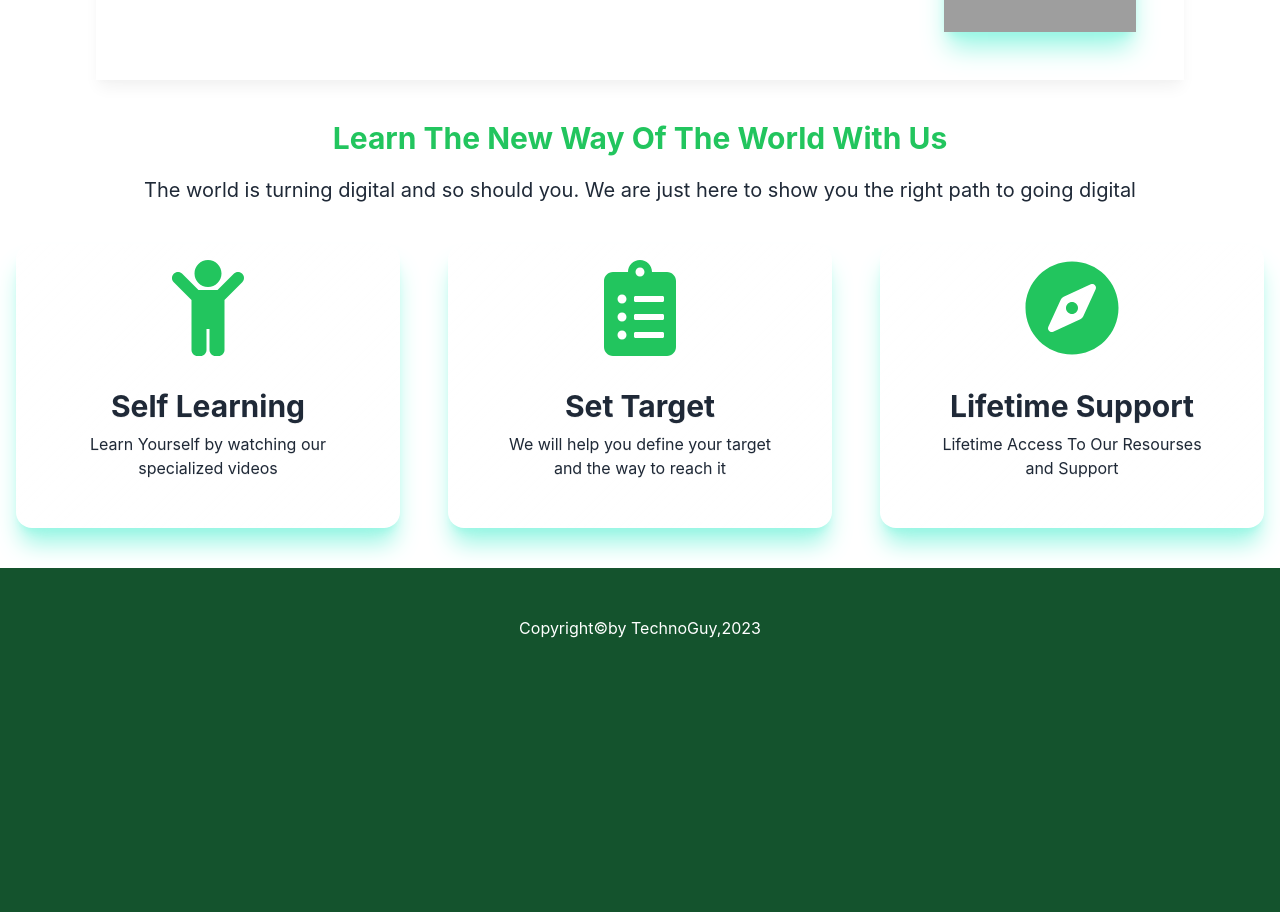
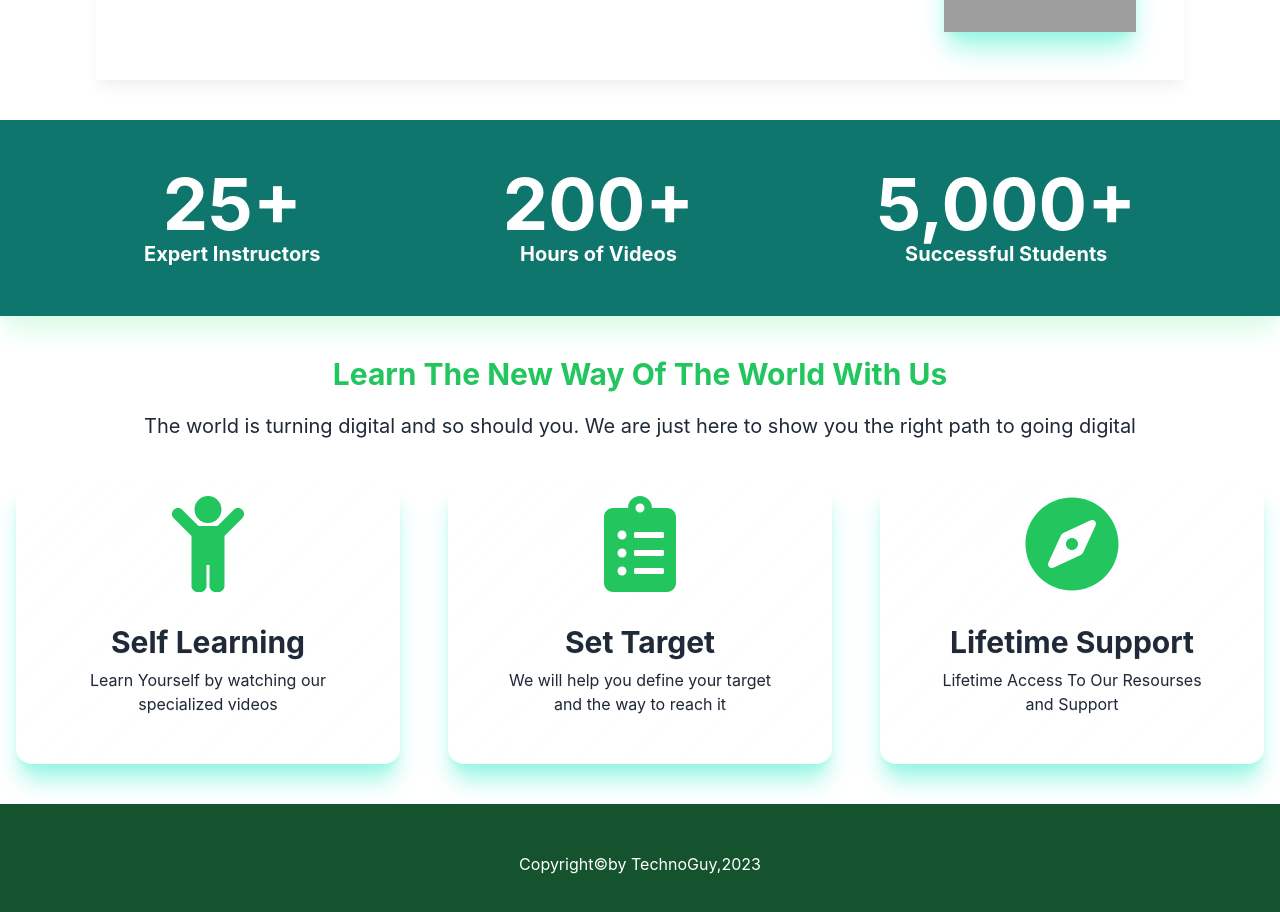
Before and after one commit to sartajdev007/technoGuy-learning-client, a React (Create React App) app: page / in a window 1280 px wide. Shown: the part 1320-2232 px from the top of the page. Built offline with nearby package versions, Linux system fonts and the light colour scheme; no server answers; grey boxes are pictures that could not be loaded.

Commit message:
outline added

```diff
--- a/package.json
+++ b/package.json
@@ -8,6 +8,7 @@
     "@testing-library/user-event": "^13.5.0",
     "daisyui": "^2.33.0",
     "react": "^18.2.0",
+    "react-countup": "^6.4.0",
     "react-dom": "^18.2.0",
     "react-icons": "^4.6.0",
     "react-scripts": "5.0.1",
--- a/src/components/Blogs/Blogs.js
+++ b/src/components/Blogs/Blogs.js
@@ -13,8 +13,8 @@ const Blogs = () => {
             <div className='mt-7'>
                 <p className='text-5xl font-bold text-green-500'>TechnoBoy Blogs</p>
             </div>
-            <div className='mt-5 w-75'>
-                <div tabIndex={0} className="collapse collapse-arrow border border-base-300 bg-base-100 rounded-box">
+            <div className='my-10 mx-auto flex flex-col justify-center w-[800px]'>
+                <div tabIndex={0} className="collapse collapse-arrow border border-base-300 bg-base-100 rounded-box my-5">
                     <input type="checkbox" name="" id="" />
                     <div className="collapse-title text-xl font-medium">
                         How does the private route work?
--- a/src/components/FAQ/FAQ.js
+++ b/src/components/FAQ/FAQ.js
@@ -13,8 +13,8 @@ const FAQ = () => {
             <div className='mt-7'>
                 <p className='text-5xl font-bold text-green-500'>Frequently Asked Questions</p>
             </div>
-            <div className='mt-5 w-75'>
-                <div tabIndex={0} className="collapse collapse-arrow border border-base-300 bg-base-100 rounded-box">
+            <div className='my-10 mx-auto flex flex-col justify-center w-[500px]'>
+                <div tabIndex={0} className="collapse collapse-arrow border border-base-300 bg-base-100 rounded-box my-3">
                     <input type="checkbox" name="" id="" />
                     <div className="collapse-title text-xl font-medium">
                         How much does the course cost?
--- a/src/components/Home/Home.js
+++ b/src/components/Home/Home.js
@@ -2,6 +2,7 @@ import React from 'react';
 import { FaChild, FaClipboardList, FaCompass } from 'react-icons/fa';
 import { Link } from 'react-router-dom';
 import AboutUs from './AboutUs';
+import Outline from './Outline';
 
 const Home = () => {
     return (
@@ -19,6 +20,7 @@ const Home = () => {
             </div>
             {/* hero section end */}
             <AboutUs></AboutUs>
+            <Outline></Outline>
             <div className='mt-7'>
                 <p className='text-3xl font-bold text-green-500'>Learn The New Way Of The World With Us</p>
                 <p className='text-xl pt-5'>The world is turning digital and so should you. We are just here to show you the right path to going digital</p>
--- /dev/null
+++ b/src/components/Home/Outline.js
@@ -0,0 +1,25 @@
+import React from 'react';
+import CountUp from 'react-countup';
+
+const Outline = () => {
+    return (
+        <div className='bg-teal-700 shadow-xl shadow-green-100'>
+            <div className='flex my-10 justify-between mx-24 text-white p-12'>
+                <div>
+                    <h1 className='text-7xl font-bold'><CountUp end={25} />+</h1>
+                    <p className='text-xl font-bold'>Expert Instructors</p>
+                </div>
+                <div>
+                    <h1 className='text-7xl font-bold'><CountUp end={200} />+</h1>
+                    <p className='text-xl font-bold'>Hours of Videos</p>
+                </div>
+                <div>
+                    <h1 className='text-7xl font-bold'><CountUp end={5000} />+</h1>
+                    <p className='text-xl font-bold'>Successful Students</p>
+                </div>
+            </div>
+        </div>
+    );
+};
+
+export default Outline;
```
Also changed, not shown: 1 other file (tests, documents, lock files or other folders).
